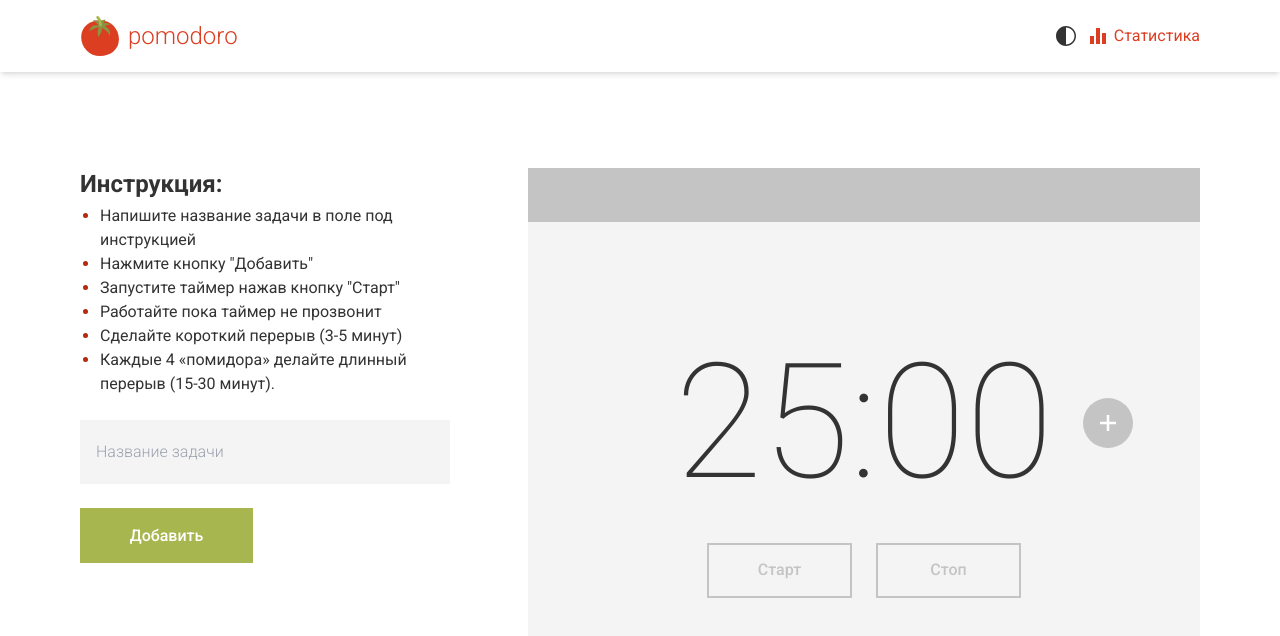
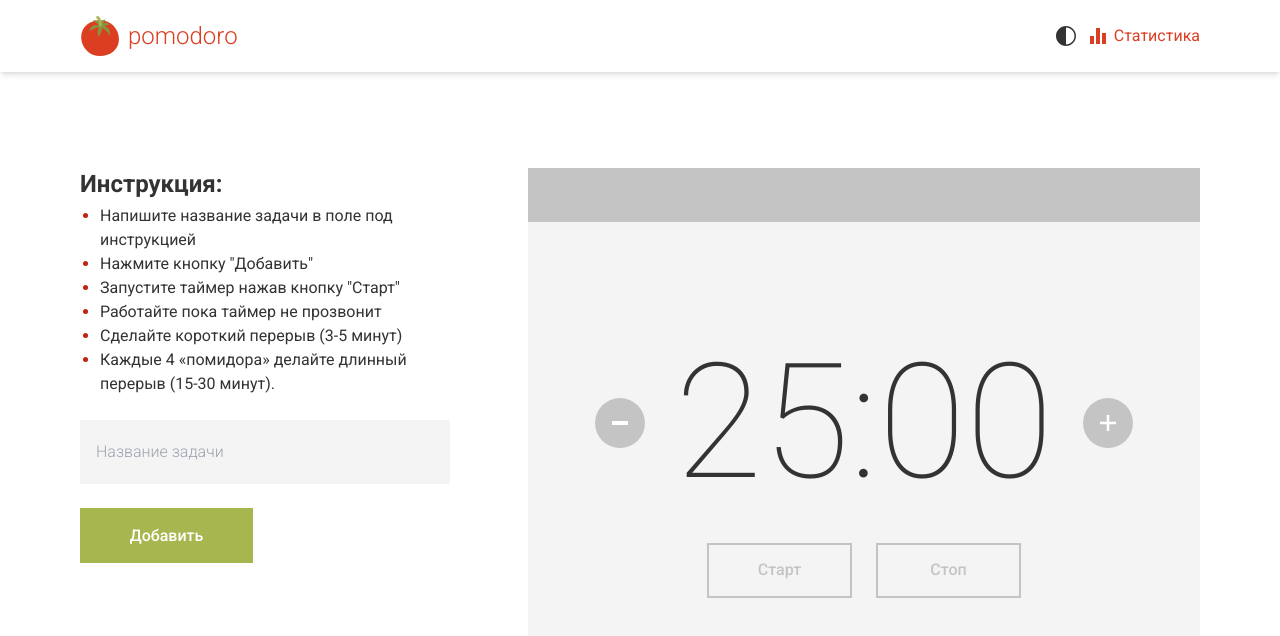
Before and after one commit to noimec/pomodoro, a Next.js app: page / in a window 1280 px wide. Shown: the top 636 px of the page. Built offline with nearby package versions, Linux system fonts and the light colour scheme.

Commit message:
POMO-14 feat: add minus 1 min button

```diff
--- a/src/entities/timer/model/store.ts
+++ b/src/entities/timer/model/store.ts
@@ -18,6 +18,11 @@ export const timerStore = create<TimerStoreState>((set, get) => ({
   setTimeRemaining: (timeRemaining) => set({ timeRemaining }),
 
   addOneMinute: () => set((state) => ({ timeRemaining: state.timeRemaining + 60 })),
+  subOneMinute: () =>
+    set((state) => ({
+      timeRemaining:
+        state.timeRemaining > TOTAL_TIME ? state.timeRemaining - 60 : state.timeRemaining,
+    })),
   setState: (state) => set(state),
 
   startTimer: () => set({ isStarted: true, isRunning: true }),
--- a/src/entities/timer/model/types.ts
+++ b/src/entities/timer/model/types.ts
@@ -20,6 +20,7 @@ export interface TimerStoreState {
 
   setState: (state: Partial<TimerStoreState>) => void;
   addOneMinute: (timeRemaining: number) => void;
+  subOneMinute: (timeRemaining: number) => void;
   setIsStarted: (isStarted: boolean) => void;
   setIsPaused: (isPaused: boolean) => void;
   setIsRunning: (isRunning: boolean) => void;
--- a/src/features/timer/lib/get-timer-data.ts
+++ b/src/features/timer/lib/get-timer-data.ts
@@ -2,7 +2,8 @@ import { getTasksArray, tasksStore } from '@/entities/task';
 import { timerStore } from '@/entities/timer';
 
 export const getTimerData = () => {
-  const { isRunning, isStarted, isPaused, timeRemaining, addOneMinute } = timerStore();
+  const { isRunning, isStarted, isPaused, timeRemaining, addOneMinute, subOneMinute } =
+    timerStore();
   const { successTaskCount } = tasksStore();
 
   const tasksArray = getTasksArray();
@@ -17,5 +18,6 @@ export const getTimerData = () => {
     timeRemaining,
     tasksIsEmpty,
     addOneMinute,
+    subOneMinute,
   };
 };
--- a/src/features/timer/ui/timer-display.tsx
+++ b/src/features/timer/ui/timer-display.tsx
@@ -1,15 +1,27 @@
 import clsx from 'clsx';
 
-import { SvgPlus } from '@/shared/ui/icons';
+import { SvgMinus, SvgPlus } from '@/shared/ui/icons';
 
 import { formatTime } from '../lib/format-time';
 import { getTimerData } from '../lib/get-timer-data';
 
 export const TimerDisplay = () => {
-  const { addOneMinute, timeRemaining, isRunning } = getTimerData();
+  const { addOneMinute, subOneMinute, timeRemaining, isRunning } = getTimerData();
 
   return (
     <div className='relative'>
+      <button
+        onClick={() => subOneMinute(timeRemaining)}
+        disabled={isRunning}
+        className='absolute top-1/2 -translate-y-1/2 -left-20'
+      >
+        <SvgMinus
+          className={clsx(
+            'text-[#C4C4C4] hover:text-[#DC3E22] transition-colors dark:text-[#2C3E50] dark:hover:text-[#DC3E22]',
+            isRunning && 'pointer-events-none',
+          )}
+        />
+      </button>
       <div className='font-extralight text-[160px] leading-normal'>{formatTime(timeRemaining)}</div>
       <button
         onClick={() => addOneMinute(timeRemaining)}
--- a/src/shared/ui/icons/index.ts
+++ b/src/shared/ui/icons/index.ts
@@ -12,3 +12,4 @@ export * from './increase';
 export * from './pause';
 export * from './plus';
 export * from './stop';
+export * from './minus';
--- /dev/null
+++ b/src/shared/ui/icons/minus.tsx
@@ -0,0 +1,17 @@
+import { FC, SVGProps } from 'react';
+
+export const SvgMinus: FC<SVGProps<string>> = ({ className }) => {
+  return (
+    <svg
+      className={className}
+      xmlns='http://www.w3.org/2000/svg'
+      width='50'
+      height='50'
+      viewBox='0 0 50 50'
+      fill='none'
+    >
+      <circle cx='25' cy='25' r='25' fill='currentColor' />
+      <rect x='17' y='23' width='16' height='4' fill='white' />
+    </svg>
+  );
+};
```
